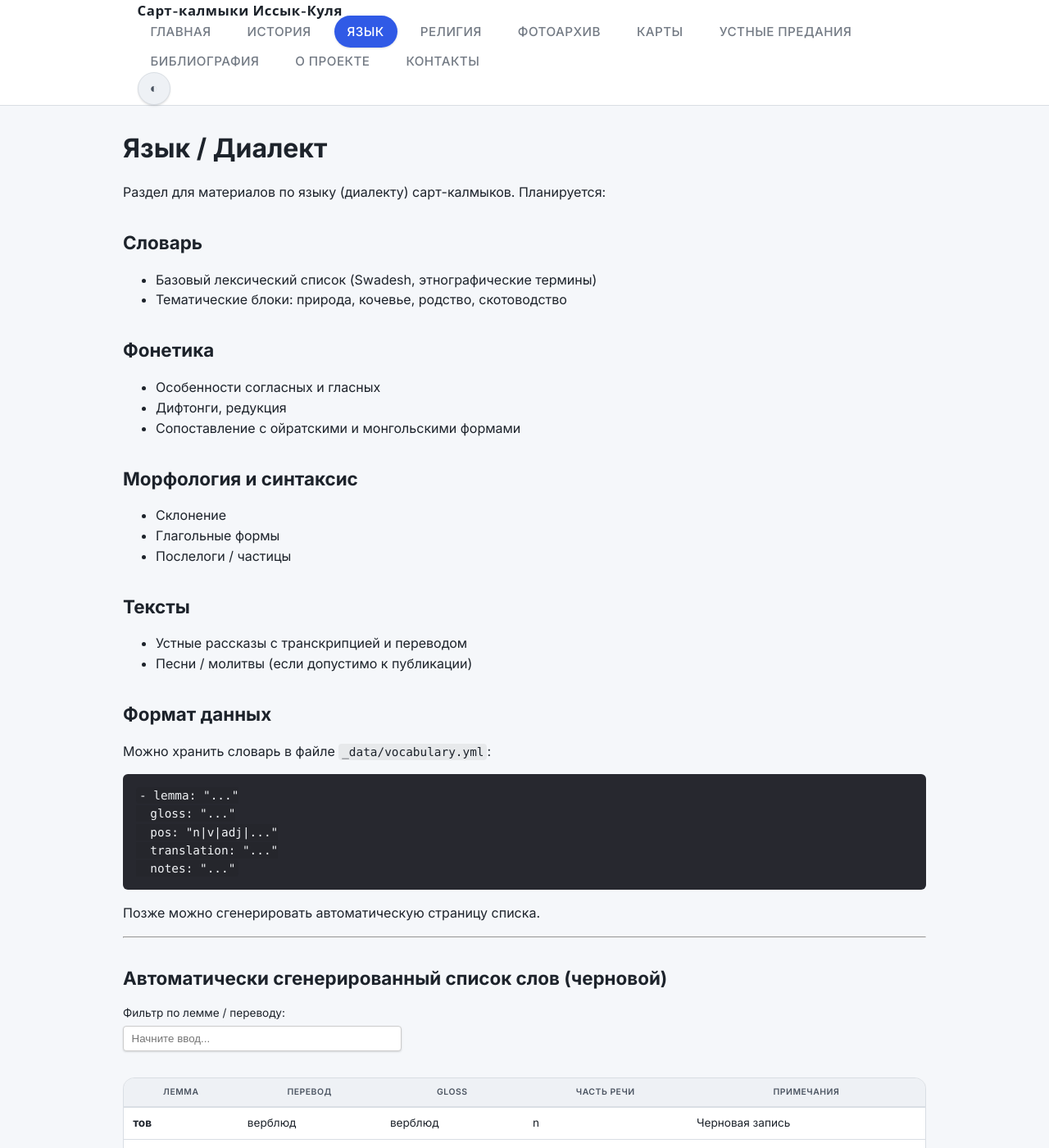
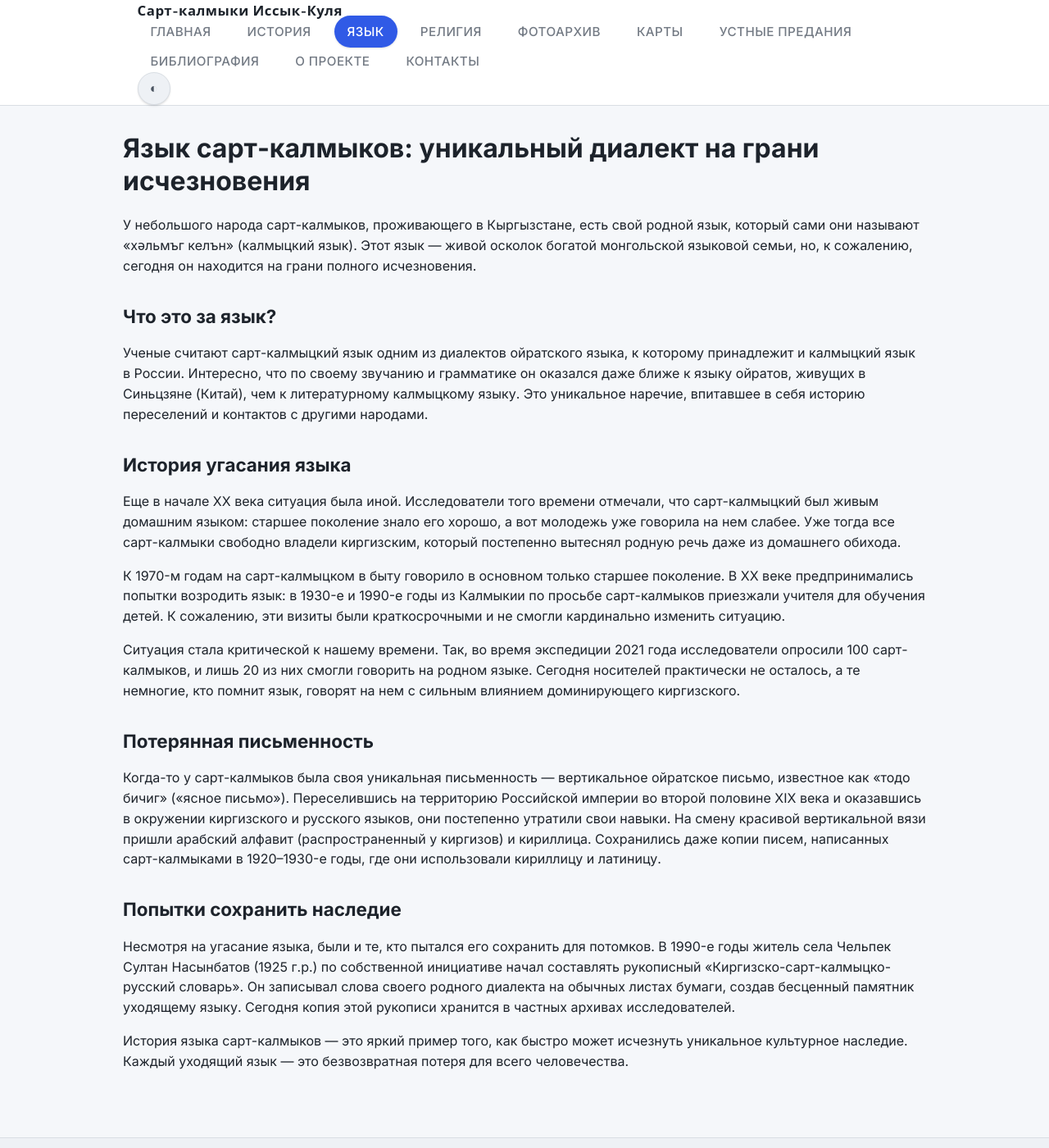
Before and after one commit to KaraKalmyk/karakalmyk.github.io, a Jekyll site: the page built from pages/yazyk.md, in a window 1280 px wide and 1400 px high. Shown: the whole window at 82% size. Built offline with Jekyll 4.4.1, drawn with Linux system fonts in a browser that asks for light colours; some of the changed text lies outside the part shown.

Commit message:
language

````diff
--- a/pages/yazyk.md
+++ b/pages/yazyk.md
@@ -3,70 +3,28 @@ layout: default
 title: "Язык"
 permalink: /pages/yazyk.html
 ---
-# Язык / Диалект
+# Язык сарт-калмыков: уникальный диалект на грани исчезновения
 
-Раздел для материалов по языку (диалекту) сарт-калмыков. Планируется:
+У небольшого народа сарт-калмыков, проживающего в Кыргызстане, есть свой родной язык, который сами они называют «хәльмъг келън» (калмыцкий язык). Этот язык — живой осколок богатой монгольской языковой семьи, но, к сожалению, сегодня он находится на грани полного исчезновения.
 
-## Словарь
-- Базовый лексический список (Swadesh, этнографические термины)
-- Тематические блоки: природа, кочевье, родство, скотоводство
+## Что это за язык?
 
-## Фонетика
-- Особенности согласных и гласных
-- Дифтонги, редукция
-- Сопоставление с ойратскими и монгольскими формами
+Ученые считают сарт-калмыцкий язык одним из диалектов ойратского языка, к которому принадлежит и калмыцкий язык в России. Интересно, что по своему звучанию и грамматике он оказался даже ближе к языку ойратов, живущих в Синьцзяне (Китай), чем к литературному калмыцкому языку. Это уникальное наречие, впитавшее в себя историю переселений и контактов с другими народами.
 
-## Морфология и синтаксис
-- Склонение
-- Глагольные формы
-- Послелоги / частицы
+## История угасания языка
 
-## Тексты
-- Устные рассказы с транскрипцией и переводом
-- Песни / молитвы (если допустимо к публикации)
+Еще в начале XX века ситуация была иной. Исследователи того времени отмечали, что сарт-калмыцкий был живым домашним языком: старшее поколение знало его хорошо, а вот молодежь уже говорила на нем слабее. Уже тогда все сарт-калмыки свободно владели киргизским, который постепенно вытеснял родную речь даже из домашнего обихода.
 
-## Формат данных
-Можно хранить словарь в файле `_data/vocabulary.yml`:
-```
-- lemma: "..."
-  gloss: "..."
-  pos: "n|v|adj|..."
-  translation: "..."
-  notes: "..."
-```
-Позже можно сгенерировать автоматическую страницу списка.
+К 1970-м годам на сарт-калмыцком в быту говорило в основном только старшее поколение. В XX веке предпринимались попытки возродить язык: в 1930-е и 1990-е годы из Калмыкии по просьбе сарт-калмыков приезжали учителя для обучения детей. К сожалению, эти визиты были краткосрочными и не смогли кардинально изменить ситуацию.
 
----
-## Автоматически сгенерированный список слов (черновой)
-{% assign vocab = site.data.vocabulary | default: [] %}
-{% if vocab.size > 0 %}
-<label for="vocab-filter" style="display:block;margin:.5rem 0 .25rem;font-size:.85rem;">Фильтр по лемме / переводу:</label>
-<input id="vocab-filter" type="text" placeholder="Начните ввод..." style="padding:.45rem .6rem;max-width:340px;width:100%;border:1px solid #ccc;border-radius:4px;" />
-<div style="overflow-x:auto;margin-top:1rem;">
-<table id="vocab-table">
-  <thead>
-    <tr>
-      <th>Лемма</th>
-      <th>Перевод</th>
-      <th>Gloss</th>
-      <th>Часть речи</th>
-      <th>Примечания</th>
-    </tr>
-  </thead>
-  <tbody>
-  {% for e in vocab %}
-    <tr>
-      <td><strong>{{ e.lemma }}</strong></td>
-      <td>{{ e.translation }}</td>
-      <td>{{ e.gloss }}</td>
-      <td>{{ e.pos }}</td>
-      <td>{{ e.notes }}</td>
-    </tr>
-  {% endfor %}
-  </tbody>
-</table>
-</div>
-<p class="muted" style="margin-top:.6rem;font-size:.7rem;">Всего записей: {{ vocab.size }}. Черновый список. Возможны исправления.</p>
-{% else %}
-<p>Словарь пока пуст. Записи будут добавлены позже.</p>
-{% endif %}
+Ситуация стала критической к нашему времени. Так, во время экспедиции 2021 года исследователи опросили 100 сарт-калмыков, и лишь 20 из них смогли говорить на родном языке. Сегодня носителей практически не осталось, а те немногие, кто помнит язык, говорят на нем с сильным влиянием доминирующего киргизского.
+
+## Потерянная письменность
+
+Когда-то у сарт-калмыков была своя уникальная письменность — вертикальное ойратское письмо, известное как «тодо бичиг» («ясное письмо»). Переселившись на территорию Российской империи во второй половине XIX века и оказавшись в окружении киргизского и русского языков, они постепенно утратили свои навыки. На смену красивой вертикальной вязи пришли арабский алфавит (распространенный у киргизов) и кириллица. Сохранились даже копии писем, написанных сарт-калмыками в 1920–1930-е годы, где они использовали кириллицу и латиницу.
+
+## Попытки сохранить наследие
+
+Несмотря на угасание языка, были и те, кто пытался его сохранить для потомков. В 1990-е годы житель села Чельпек Султан Насынбатов (1925 г.р.) по собственной инициативе начал составлять рукописный «Киргизско-сарт-калмыцко-русский словарь». Он записывал слова своего родного диалекта на обычных листах бумаги, создав бесценный памятник уходящему языку. Сегодня копия этой рукописи хранится в частных архивах исследователей.
+
+История языка сарт-калмыков — это яркий пример того, как быстро может исчезнуть уникальное культурное наследие. Каждый уходящий язык — это безвозвратная потеря для всего человечества.
````
